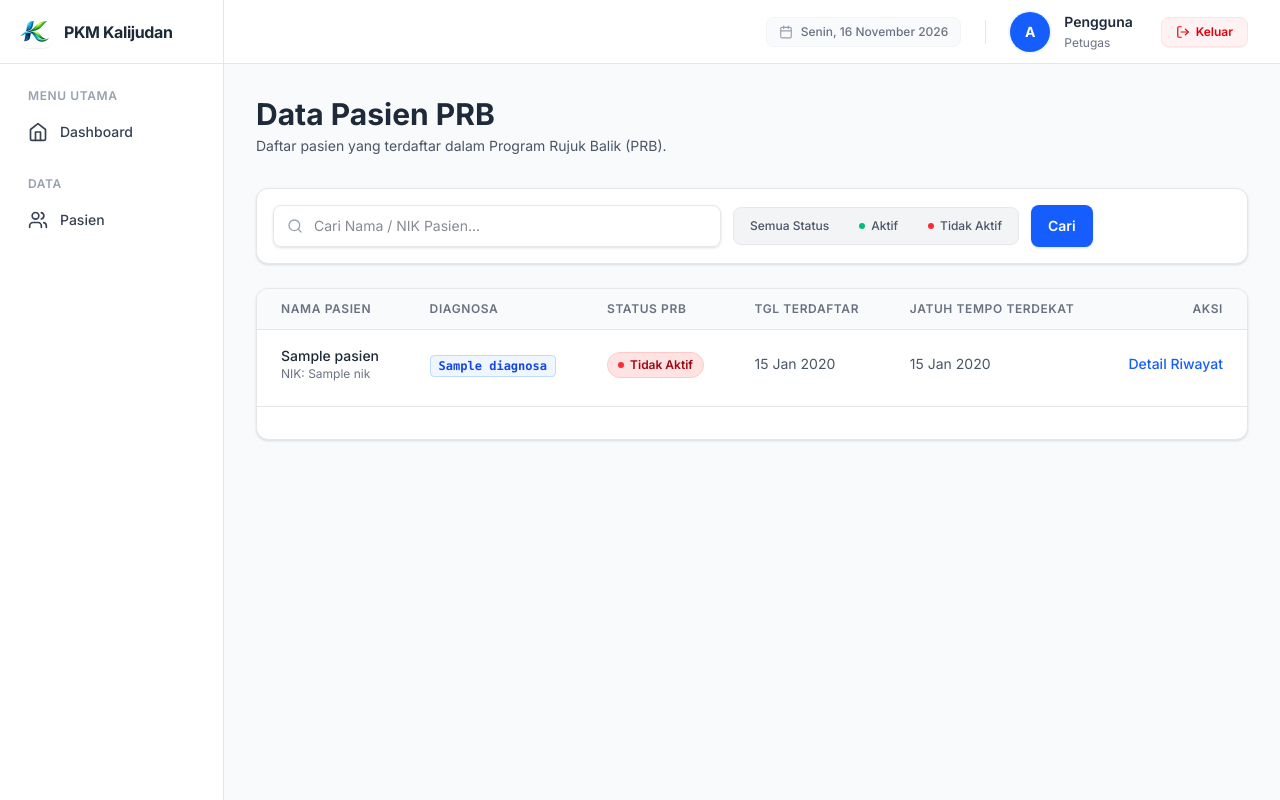
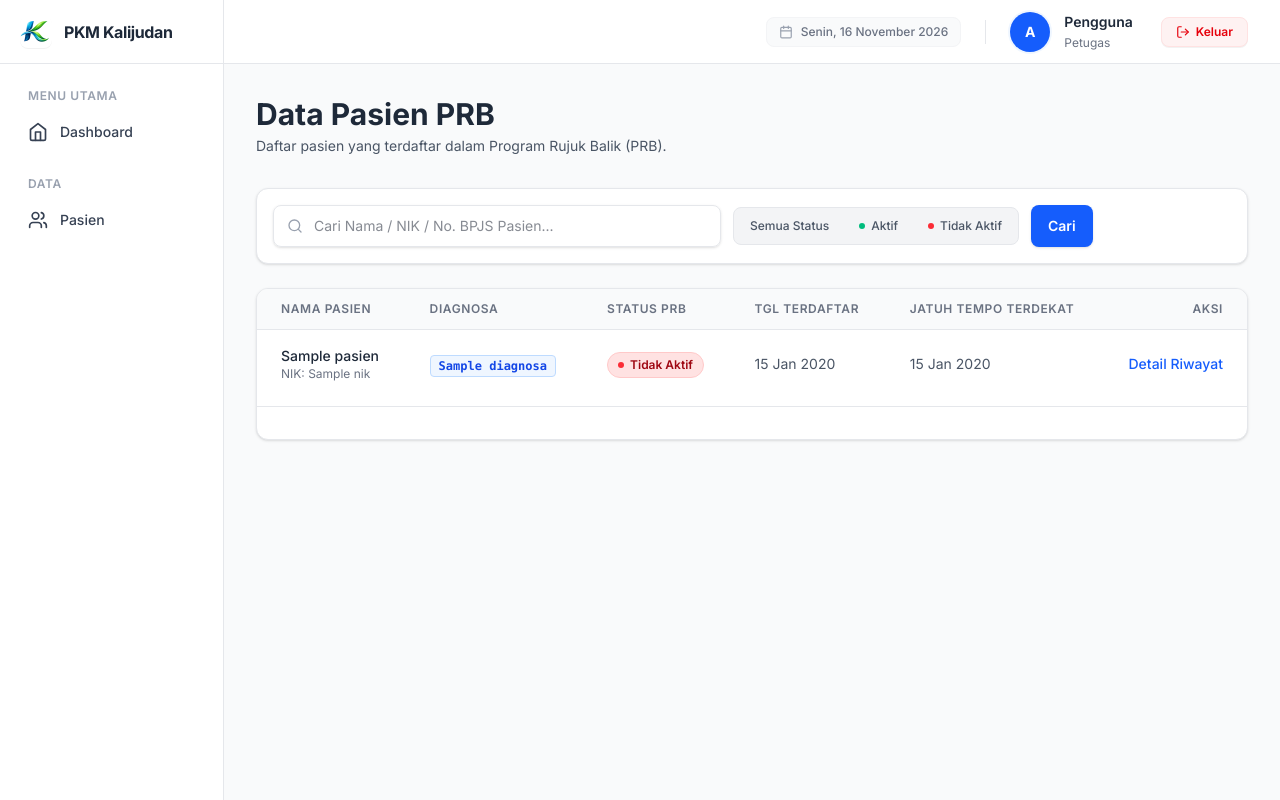
Before and after one commit to Punokaw1n/prolanis, a Laravel app: template resources/views/admin/prb/index.blade.php in a window 1280 px wide. Run offline with Laravel 12, Linux system fonts and the light colour scheme; the template is opened without the code that fills it: most values are stand-ins (such as "Sample title", 1, 10 or a date in 2020); style sheets or scripts are compiled from the project's sources.

Commit message:
feat:filter nomer bpjs pada data pasien PRB

```diff
--- a/app/Http/Controllers/PasienPrbController.php
+++ b/app/Http/Controllers/PasienPrbController.php
@@ -30,7 +30,8 @@ class PasienPrbController extends Controller
         if ($search) {
             $query->whereHas('pasien', function ($q) use ($search) {
                 $q->where('nama', 'like', "%{$search}%")
-                    ->orWhere('nik', 'like', "%{$search}%");
+                    ->orWhere('nik', 'like', "%{$search}%")
+                    ->orWhere('no_bpjs', 'like', "%{$search}%");
             });
         }
 
@@ -182,7 +183,8 @@ class PasienPrbController extends Controller
             ->when($search, function ($query) use ($search) {
                 $query->whereHas('pasienPrb.pasien', function ($q) use ($search) {
                     $q->where('nama', 'like', "%{$search}%")
-                        ->orWhere('nik', 'like', "%{$search}%");
+                        ->orWhere('nik', 'like', "%{$search}%")
+                        ->orWhere('no_bpjs', 'like', "%{$search}%");
                 });
             })
             // Sort by earliest tanggal_jatuh_tempo (most overdue)
--- a/resources/views/admin/prb/index.blade.php
+++ b/resources/views/admin/prb/index.blade.php
@@ -53,7 +53,7 @@
                 <div class="absolute inset-y-0 start-0 flex items-center pointer-events-none z-20 ps-3.5">
                     <svg class="flex-shrink-0 size-4 text-gray-400" xmlns="http://www.w3.org/2000/svg" width="24" height="24" viewBox="0 0 24 24" fill="none" stroke="currentColor" stroke-width="2" stroke-linecap="round" stroke-linejoin="round"><circle cx="11" cy="11" r="8"/><path d="m21 21-4.3-4.3"/></svg>
                 </div>
-                <input type="text" name="search" value="{{ request('search') }}" class="py-2.5 ps-10 pe-4 block w-full border border-gray-200 rounded-lg text-sm focus:border-blue-500 focus:ring-blue-500 shadow-sm" placeholder="Cari Nama / NIK Pasien...">
+                <input type="text" name="search" value="{{ request('search') }}" class="py-2.5 ps-10 pe-4 block w-full border border-gray-200 rounded-lg text-sm focus:border-blue-500 focus:ring-blue-500 shadow-sm" placeholder="Cari Nama / NIK / No. BPJS Pasien...">
             </div>
 
             <!-- Clickable Filter Status Pills -->
@@ -108,7 +108,13 @@
                     <tr class="hover:bg-gray-50">
                         <td class="px-6 py-4 whitespace-nowrap">
                             <div class="text-sm font-medium text-gray-800">{{ $prb->pasien->nama }}</div>
-                            <div class="text-xs text-gray-500">NIK: {{ $prb->pasien->nik }}</div>
+                            <div class="text-xs text-gray-500 flex items-center gap-1.5 flex-wrap">
+                                <span>NIK: {{ $prb->pasien->nik ?? '-' }}</span>
+                                @if(!empty($prb->pasien->no_bpjs))
+                                    <span class="text-gray-300">&bull;</span>
+                                    <span class="text-blue-600 font-medium">BPJS: {{ $prb->pasien->no_bpjs }}</span>
+                                @endif
+                            </div>
                         </td>
                         <td class="px-6 py-4 whitespace-nowrap">
                             @if($prb->diagnosa)
```
